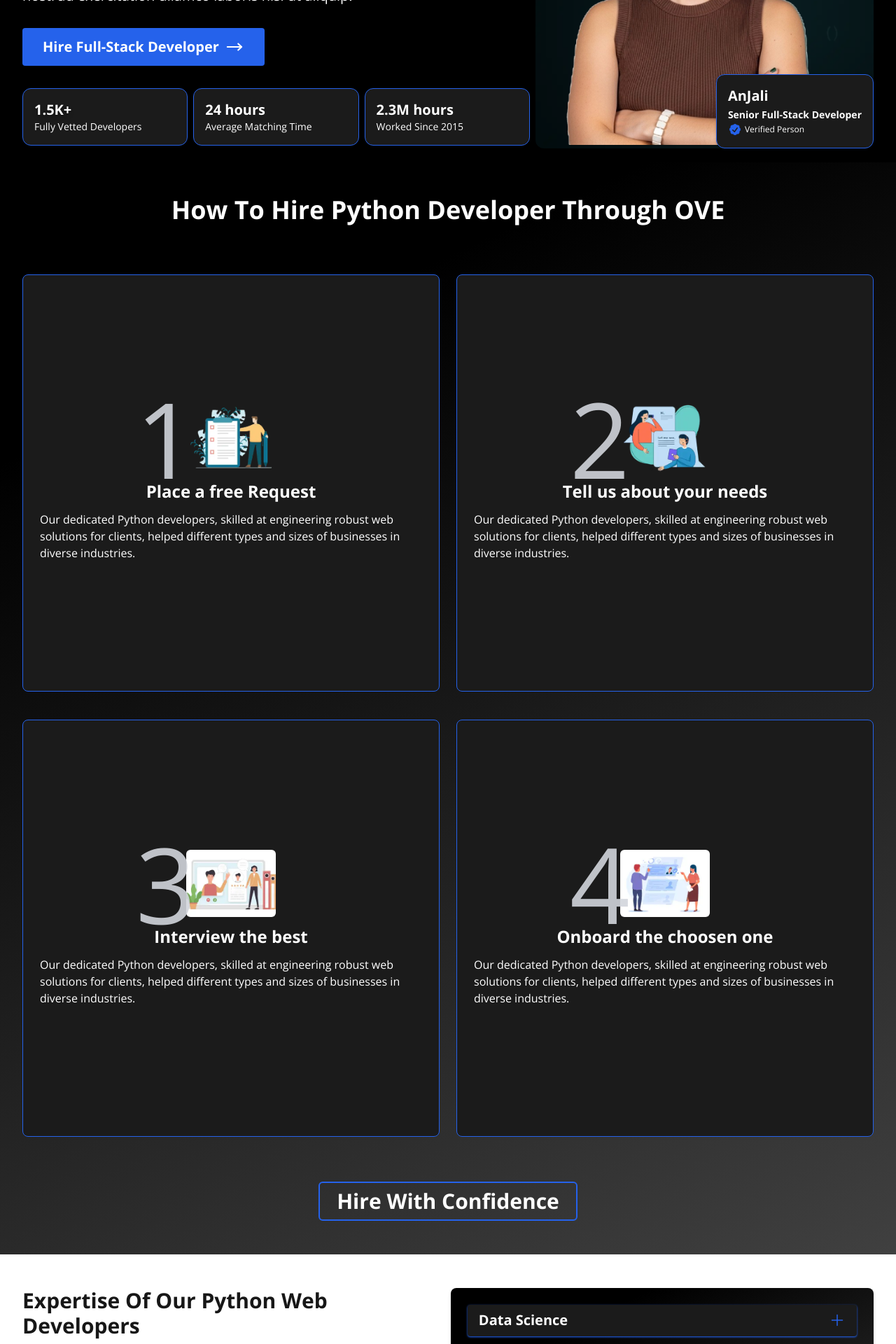
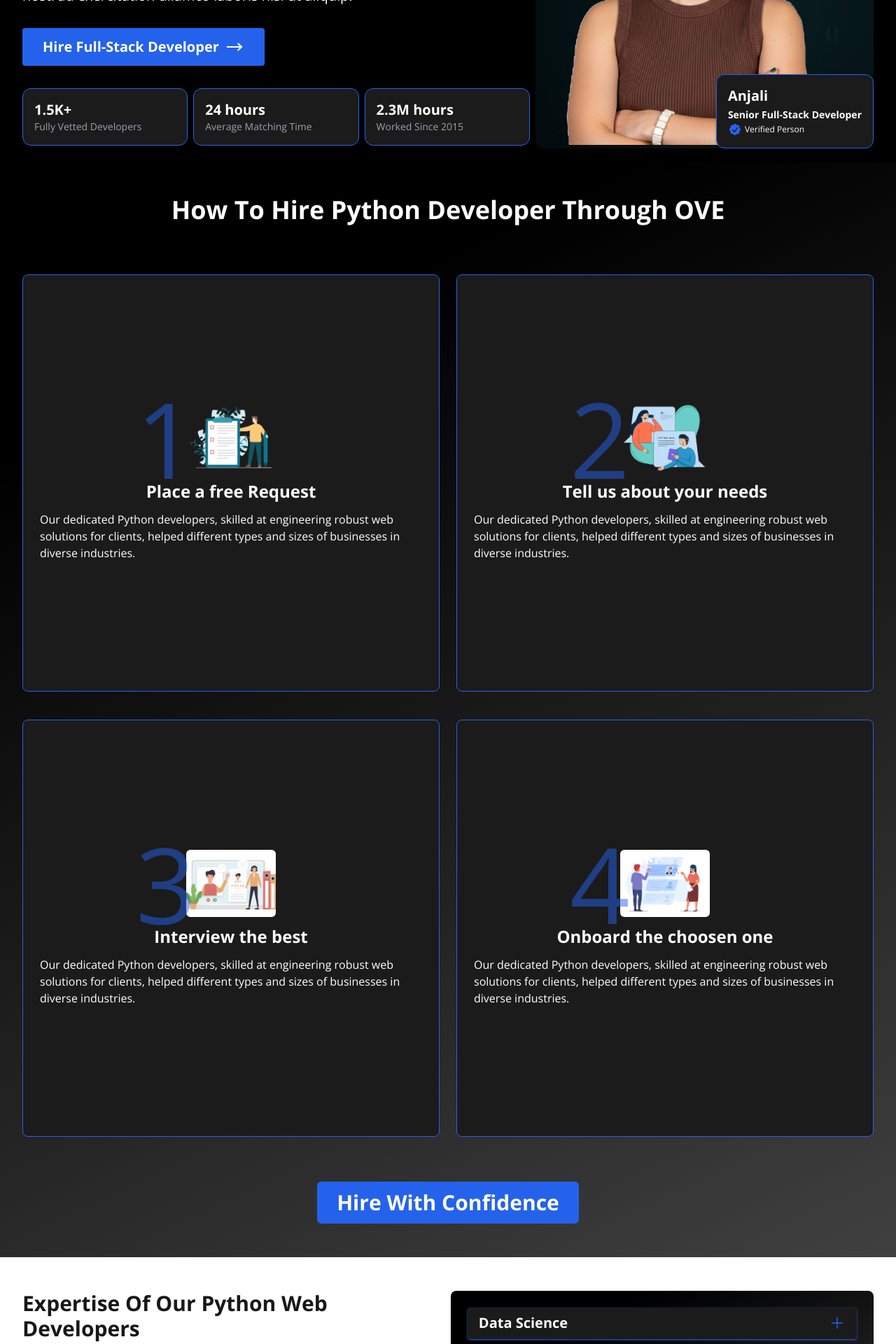
Before and after one commit to faizdev007/OVE_Web, a Next.js app: page /hire in a window 1280 px wide. Shown: the part 340-2260 px from the top of the page at 70% size. Built offline with nearby package versions, Linux system fonts and the light colour scheme; what tailwindcss-animated would draw is missing.

Commit message:
update new one

```diff
--- a/app/hire/page.tsx
+++ b/app/hire/page.tsx
@@ -102,17 +102,17 @@ export default function Hire()
                             </svg>
                         </button>
                         <div className="grid md:grid-cols-3 gap-2 w-full">
-                            <div className="bg-boxFill flex md:block justify-between items-center gap-2 p-4 rounded-xl border border-oveblue drop-shadow-sm shadow-white">
-                                <h3 className="md:text-xl font-bold text-shadow-lg">1.5K+</h3>
-                                <p className="text-sm capitalize">fully vetted developers</p>
+                            <div className="bg-boxFill flex md:block items-center gap-4 p-4 rounded-xl border border-oveblue drop-shadow-sm shadow-white">
+                                <h3 className="text-xl font-bold">1.5K+</h3>
+                                <p className="text-sm capitalize text-gray-400">fully vetted developers</p>
                             </div>
-                            <div className="bg-boxFill flex md:block justify-between items-center gap-2 p-4 rounded-xl border border-oveblue drop-shadow-sm shadow-white">
-                                <h3 className="md:text-xl font-bold">24 hours</h3>
-                                <p  className="text-sm capitalize">average matching time</p>
+                            <div className="bg-boxFill flex md:block items-center gap-4 p-4 rounded-xl border border-oveblue drop-shadow-sm shadow-white">
+                                <h3 className="text-xl font-bold">24 hours</h3>
+                                <p  className="text-sm capitalize text-gray-400">average matching time</p>
                             </div>
-                            <div className="bg-boxFill flex md:block justify-between items-center gap-2 p-4 rounded-xl border border-oveblue drop-shadow-sm shadow-white">
-                                <h3 className="md:text-xl font-bold">2.3M hours</h3>
-                                <p  className="text-sm capitalize">worked since 2015</p>
+                            <div className="bg-boxFill flex md:block items-center gap-4 p-4 rounded-xl border border-oveblue drop-shadow-sm shadow-white">
+                                <h3 className="text-xl font-bold">2.3M hours</h3>
+                                <p  className="text-sm capitalize text-gray-400">worked since 2015</p>
                             </div>
                         </div>
                     </div>
@@ -123,7 +123,7 @@ export default function Hire()
                             </div>
                             <Image loading="lazy" src={'/assets/hire/anjali.png'} alt="developer" width={500} height={500} className="relative z-40"/>
                             <div className="absolute border border-oveblue z-40 bg-boxFill bottom-0 end-0 p-4 rounded-xl shadow-sm drop-shadow">
-                                <h3 className="md:text-xl font-bold">AnJali</h3>
+                                <h3 className="md:text-xl font-bold">Anjali</h3>
                                 <span className="text-xs font-bold md:text-sm">Senior Full-Stack Developer</span>
                                 <p className="text-xs flex gap-1 items-center">
                                     <svg xmlns="http://www.w3.org/2000/svg" viewBox="0 0 20 20" fill="currentColor" className="size-5 text-oveblue">
@@ -141,7 +141,7 @@ export default function Hire()
                         {steps.map((step, index) => (
                             <div key={index} className="flex aspect-[1/1] md:max-h-[300] w-full flex-col justify-center items-center relative items-center gap-3 bg-boxFill p-6 rounded-lg border border-oveblue hover:border-oveblue/50 transition-all duration-300">
                                 <div className="relative w-max z-10 px-18 flex flex-col justify-center items-center">
-                                    <span className="text-[150px] z-20 text-gray-300/90 absolute start-0 w-full h-full hover:scale-125 transition-all flex items-center">{step.step}</span>
+                                    <span className="text-[150px] z-20 text-oveblue/50 absolute start-0 w-full h-full hover:scale-125 transition-all flex items-center">{step.step}</span>
                                     <Image alt="imge" src={step.imgSrc} width={400} height={400} className="w-32 h-auto rounded-md"/>
                                 </div>
                                 <h3 className="md:text-2xl text-center text-xl font-bold">{step.title}</h3>
@@ -150,7 +150,7 @@ export default function Hire()
                         ))}
                     </div>
                     <div className="flex justify-center">
-                        <a href="/contact-us" className="border-2 border-oveblue hover:bg-oveblue hover:drop-shadow-lg p-2 rounded-md w-max xl:text-3xl md:text-xl text-white px-6 font-bold cursor-pointer">Hire With Confidence</a>
+                        <a href="/contact-us" className="border-4 border-oveblue bg-oveblue hover:bg-blue-700 hover:drop-shadow-lg p-2 rounded-md w-max xl:text-3xl md:text-xl text-white px-6 font-bold cursor-pointer">Hire With Confidence</a>
                     </div>
                 </section>
 
@@ -203,7 +203,7 @@ export default function Hire()
                     </div>
                 </section>
 
-                <section className="blackgradiant text-white py-12 flex flex-col items-center gap-6 relative px-4 py-2 sm:px-6 lg:px-8 mx-auto">
+                <section className="footerbg text-white py-12 flex flex-col items-center gap-6 relative px-4 py-2 sm:px-6 lg:px-8 mx-auto">
                     <h2 className="lg:text-3xl text-2xl font-bold">Still Wasting Weeks Recruiting Python Developer ?</h2>
                     <p>Skip the hiring mess. Get top-tier python talent from us under 48 hours</p>
                     <div className="flex gap-3 items-center">
--- a/components/Rating.js
+++ b/components/Rating.js
@@ -1,6 +1,6 @@
 const Rating = ({ rating,sizeN=6 }) => {
-  const fullStars = Math.floor(rating); // Full stars
-  const halfStar = rating % 1 >= 0.5 ? true : false; // Check if we need a half star
+  const fullStars = Math.floor((rating > 5 ? 5 : rating)); // Full stars
+  const halfStar = (rating > 5 ? 5 : rating) % 1 >= 0.5 ? true : false; // Check if we need a half star
 
   return (
     <div className="flex items-center">
@@ -12,12 +12,21 @@ const Rating = ({ rating,sizeN=6 }) => {
         </span> // Full star
       ))}
       {halfStar && <span className="text-yellow-400">
-          <svg xmlns="http://www.w3.org/2000/svg" viewBox="0 0 24 24" fill="currentColor" className={`size-${sizeN} clip-left`}>
+        <div className="flex items-center relative">
+          <svg xmlns="http://www.w3.org/2000/svg" viewBox="0 0 24 24" fill="currentColor" className={`size-${sizeN} clip-left left-0 absolute`}>
             <path fillRule="evenodd" d="M10.788 3.21c.448-1.077 1.976-1.077 2.424 0l2.082 5.006 5.404.434c1.164.093 1.636 1.545.749 2.305l-4.117 3.527 1.257 5.273c.271 1.136-.964 2.033-1.96 1.425L12 18.354 7.373 21.18c-.996.608-2.231-.29-1.96-1.425l1.257-5.273-4.117-3.527c-.887-.76-.415-2.212.749-2.305l5.404-.434 2.082-5.005Z" clipRule="evenodd" />
           </svg>
+          <svg xmlns="http://www.w3.org/2000/svg" fill="none" viewBox="0 0 24 24" strokeWidth="1.5" stroke="currentColor" className={`size-${sizeN} z-10 clip-right right-0`}>
+            <path strokeLinecap="round" strokeLinejoin="round" d="M11.48 3.499a.562.562 0 0 1 1.04 0l2.125 5.111a.563.563 0 0 0 .475.345l5.518.442c.499.04.701.663.321.988l-4.204 3.602a.563.563 0 0 0-.182.557l1.285 5.385a.562.562 0 0 1-.84.61l-4.725-2.885a.562.562 0 0 0-.586 0L6.982 20.54a.562.562 0 0 1-.84-.61l1.285-5.386a.562.562 0 0 0-.182-.557l-4.204-3.602a.562.562 0 0 1 .321-.988l5.518-.442a.563.563 0 0 0 .475-.345L11.48 3.5Z" />
+          </svg>
+        </div>
           <style jsx>{`
             .clip-left {
               clip-path: inset(0 50% 0 0); /* Clip the right side */
+              -webkit-clip-path: inset(0 50% 0 0); /* For Safari */
+              -moz-clip-path: inset(0 50% 0 0); /* For Firefox */
+              -ms-clip-path: inset(0 50% 0 0); /* For Internet Explorer */
+              -o-clip-path: inset(0 50% 0 0); /*  For Opera */
             }
           `}</style>
       </span>}
--- a/components/TestimonialDev.js
+++ b/components/TestimonialDev.js
@@ -188,7 +188,7 @@ export default function TestimonialDev() {
                           </div>
                         </div>
                         <div className="mb-4 mt-2">
-                          <Rating sizeN={4} rating={4}/>
+                          <Rating sizeN={4} rating={5}/>
                         </div>
                         <p className={`text-sm ${expended  !== index ? 'line-clamp-4 transition-all' : 'scale-100'}`}>{item.testimonial}</p>
                         { item.testimonial.length > 200 ?
```
Also changed, not shown: public/assets/hire/anjali.png.
